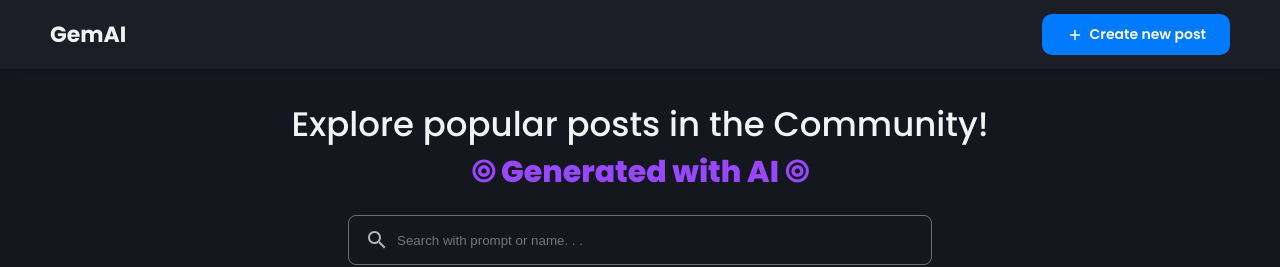
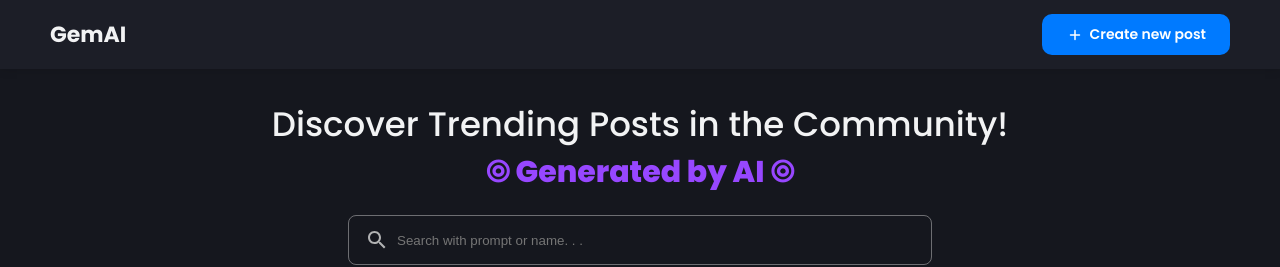
Before and after one commit to BunnyBharath91/Promptly, a React (Create React App) app in the folder client/: page / in a window 1280 px wide. Shown: the top 267 px of the page. Built offline with nearby package versions, Linux system fonts and the light colour scheme; no server answers.

Commit message:
after updating home heading

```diff
--- a/client/src/pages/Home.js
+++ b/client/src/pages/Home.js
@@ -110,8 +110,8 @@ const Home = () => {
   return (
     <Container>
       <HeadLine>
-        Explore popular posts in the Community!
-        <Span>⦾ Generated with AI ⦾</Span>
+        Discover Trending Posts in the Community!
+        <Span>⦾ Generated by AI ⦾</Span>
       </HeadLine>
       <SearchBar
         search={search}
```
